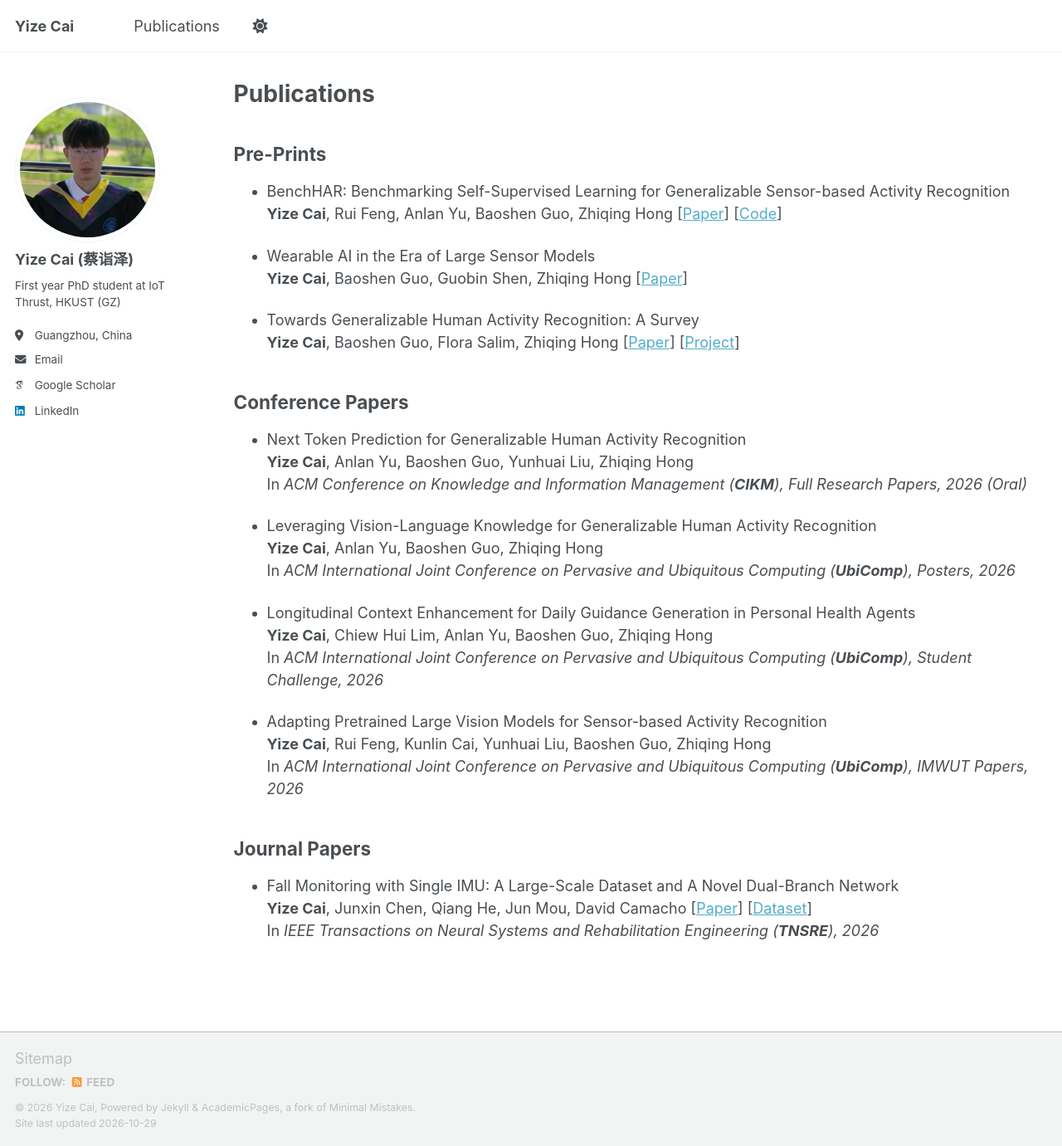
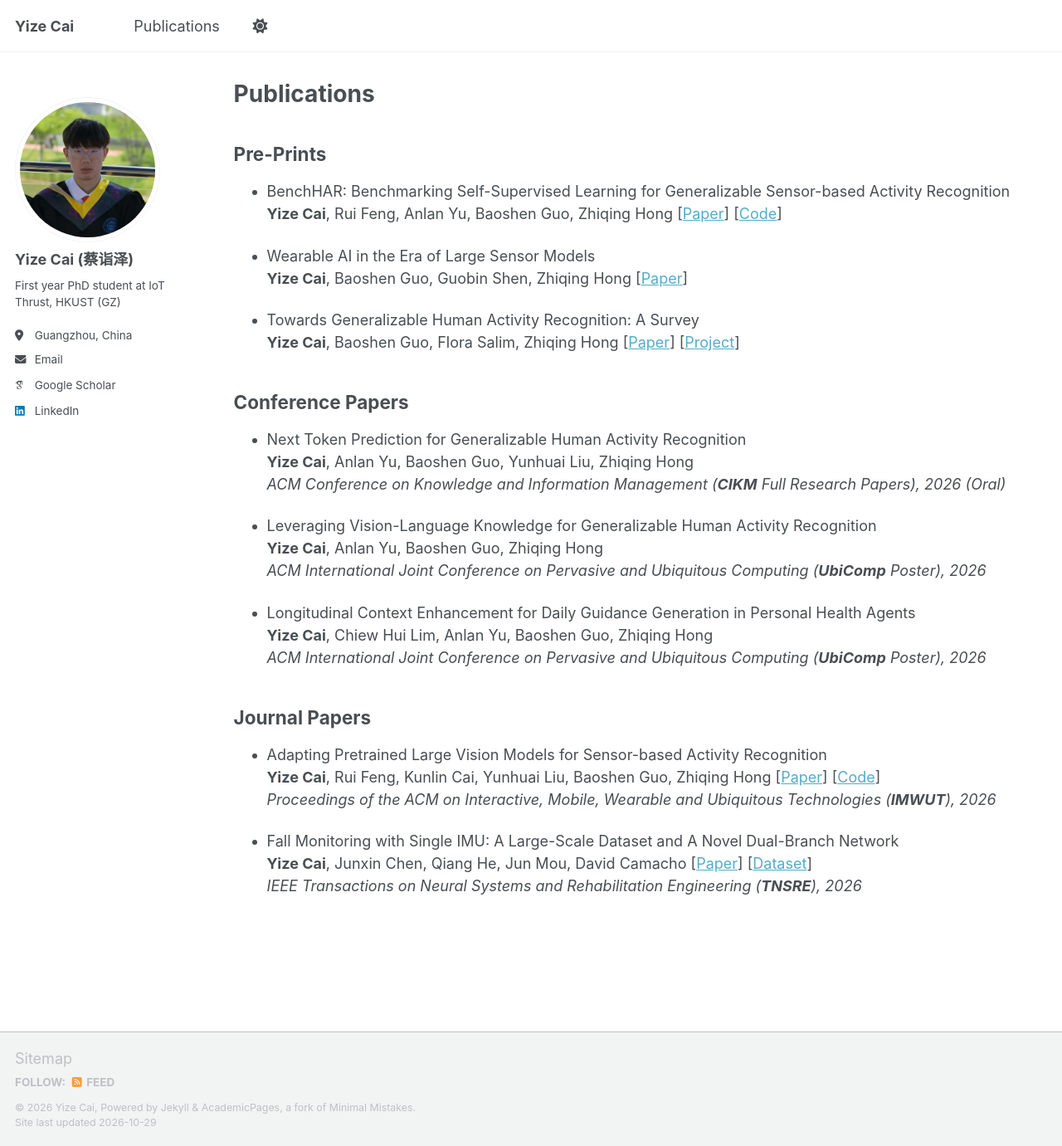
Before and after one commit to saiketa/saiketa.github.io, a Jekyll site: the page built from _pages/publications.md, in a window 1280 px wide and 1381 px high. Shown: the whole window at 83% size. Built offline with Jekyll 4.4.1, drawn with Linux system fonts in a browser that asks for light colours; some web fonts are replaced; a script bundle is joined from its source files by our own code; library files that are not in the unit come from our copies.

Commit message:
Update publications.md

```diff
--- a/_pages/publications.md
+++ b/_pages/publications.md
@@ -27,23 +27,24 @@ author_profile: true
 
 - Next Token Prediction for Generalizable Human Activity Recognition<br>
 **Yize Cai**, Anlan Yu, Baoshen Guo, Yunhuai Liu, Zhiqing Hong <br>
-In *ACM Conference on Knowledge and Information Management (**CIKM**), Full Research Papers, 2026 (Oral)*
+*ACM Conference on Knowledge and Information Management (**CIKM** Full Research Papers), 2026 (Oral)*
 
 - Leveraging Vision-Language Knowledge for Generalizable Human Activity Recognition<br>
 **Yize Cai**, Anlan Yu, Baoshen Guo, Zhiqing Hong<br>
-In *ACM International Joint Conference on Pervasive and Ubiquitous Computing (**UbiComp**), Posters, 2026*
+*ACM International Joint Conference on Pervasive and Ubiquitous Computing (**UbiComp** Poster), 2026*
 
 - Longitudinal Context Enhancement for Daily Guidance Generation in Personal Health Agents<br>
 **Yize Cai**, Chiew Hui Lim, Anlan Yu, Baoshen Guo, Zhiqing Hong<br>
-In *ACM International Joint Conference on Pervasive and Ubiquitous Computing (**UbiComp**), Student Challenge, 2026*
+*ACM International Joint Conference on Pervasive and Ubiquitous Computing (**UbiComp** Poster), 2026*
+
+## Journal Papers
 
 - Adapting Pretrained Large Vision Models for Sensor-based Activity Recognition<br>
-**Yize Cai**, Rui Feng, Kunlin Cai, Yunhuai Liu, Baoshen Guo, Zhiqing Hong<br>
-In *ACM International Joint Conference on Pervasive and Ubiquitous Computing (**UbiComp**), IMWUT Papers, 2026*
-
-## Journal Papers
+**Yize Cai**, Rui Feng, Kunlin Cai, Yunhuai Liu, Baoshen Guo, Zhiqing Hong
+[[Paper](https://dl.acm.org/doi/10.1145/3832003)] [[Code](https://github.com/saiketa/VisionHAR)]<br>
+*Proceedings of the ACM on Interactive, Mobile, Wearable and Ubiquitous Technologies (**IMWUT**), 2026*
 
 - Fall Monitoring with Single IMU: A Large-Scale Dataset and A Novel Dual-Branch Network<br>
 **Yize Cai**, Junxin Chen, Qiang He, Jun Mou, David Camacho
 [[Paper](https://ieeexplore.ieee.org/document/11303325)] [[Dataset](https://zenodo.org/records/17552449)]<br>
-In *IEEE Transactions on Neural Systems and Rehabilitation Engineering (**TNSRE**), 2026*
+*IEEE Transactions on Neural Systems and Rehabilitation Engineering (**TNSRE**), 2026*
```
